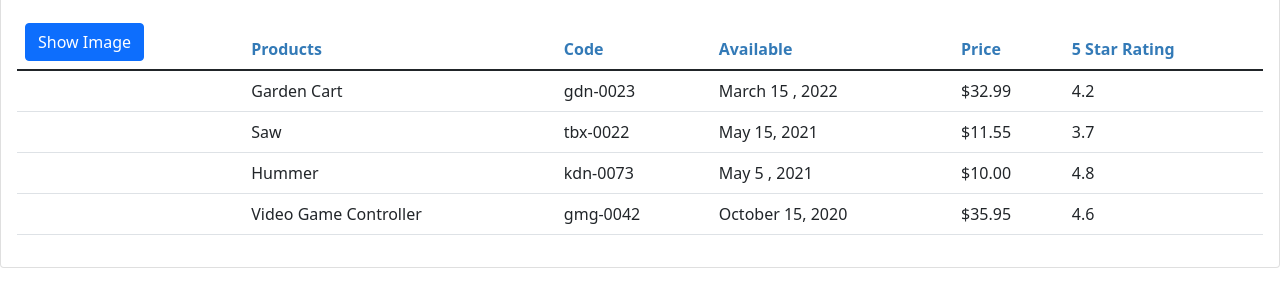
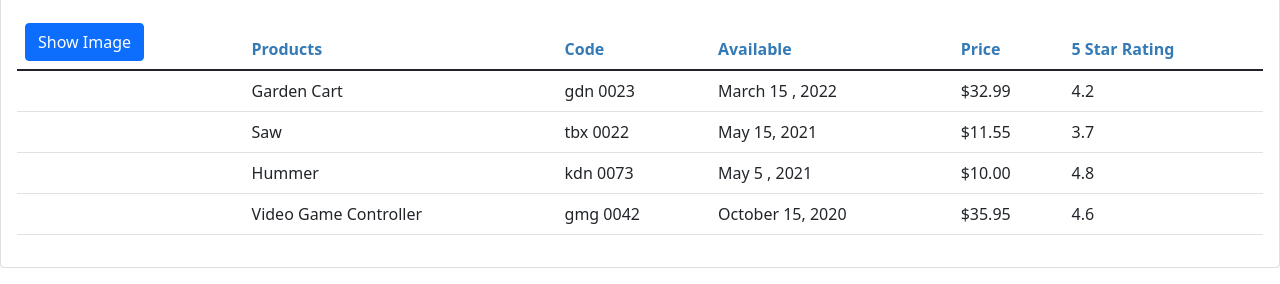
Before and after one commit to VarduhiSahakyan/angular, an Angular app: page / in a window 1280 px wide. Shown: the part 181-465 px from the top of the page. Built offline with nearby package versions, Linux system fonts and the light colour scheme.

Commit message:
building custom pipes spaces instead of dashes

```diff
--- a/src/app/app.module.ts
+++ b/src/app/app.module.ts
@@ -3,6 +3,7 @@
 import {FormsModule} from "@angular/forms";
 import { AppComponent } from './app.component';
 import {ProductListComponent} from "./products/product-list.component";
+import {ConvertToSpacePipe} from "./shared/convert-to-space.pipe";
 // identify the class as an Angular module by attaching
 // the @Ngmodule detector and passing metadata defining
 // the details af this Angular module. the properties
@@ -12,7 +13,8 @@
   // to this module
   declarations: [
     AppComponent,
-    ProductListComponent
+    ProductListComponent,
+    ConvertToSpacePipe
   ],
   // imports array define the external modules that want
   // to have available to all of the components that belong
--- a/src/app/products/product-list.component.html
+++ b/src/app/products/product-list.component.html
@@ -44,7 +44,7 @@
                  [style.margin.px]="imageMargin">
           </td>
           <td>{{product.productName}}</td>
-          <td>{{product.productCode | lowercase}}</td>
+          <td>{{product.productCode | lowercase | convertToSpace: "-"}}</td>
           <td>{{product.releaseDate}}</td>
           <td>{{product.price | currency:'USD':'symbol':'1.2-2'}}</td>
           <td>{{product.starRating}}</td>
--- /dev/null
+++ b/src/app/shared/convert-to-space.pipe.ts
@@ -0,0 +1,11 @@
+import {Pipe, PipeTransform} from "@angular/core";
+
+ @Pipe({
+  name: `convertToSpace`
+})
+export class ConvertToSpacePipe implements PipeTransform {
+  transform(value: string, character: string): string {
+    return value.replace(character, " ");
+  }
+
+}
```
